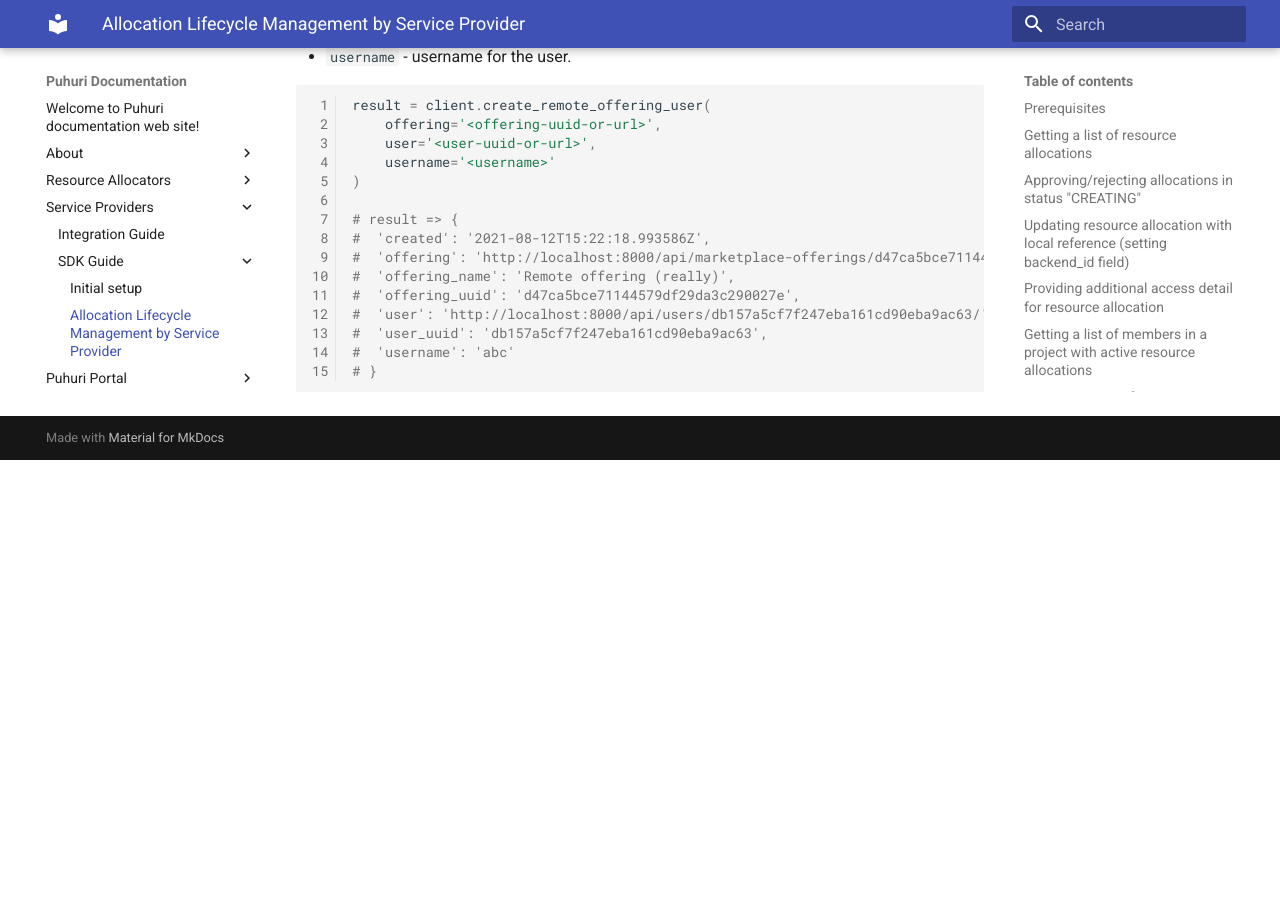
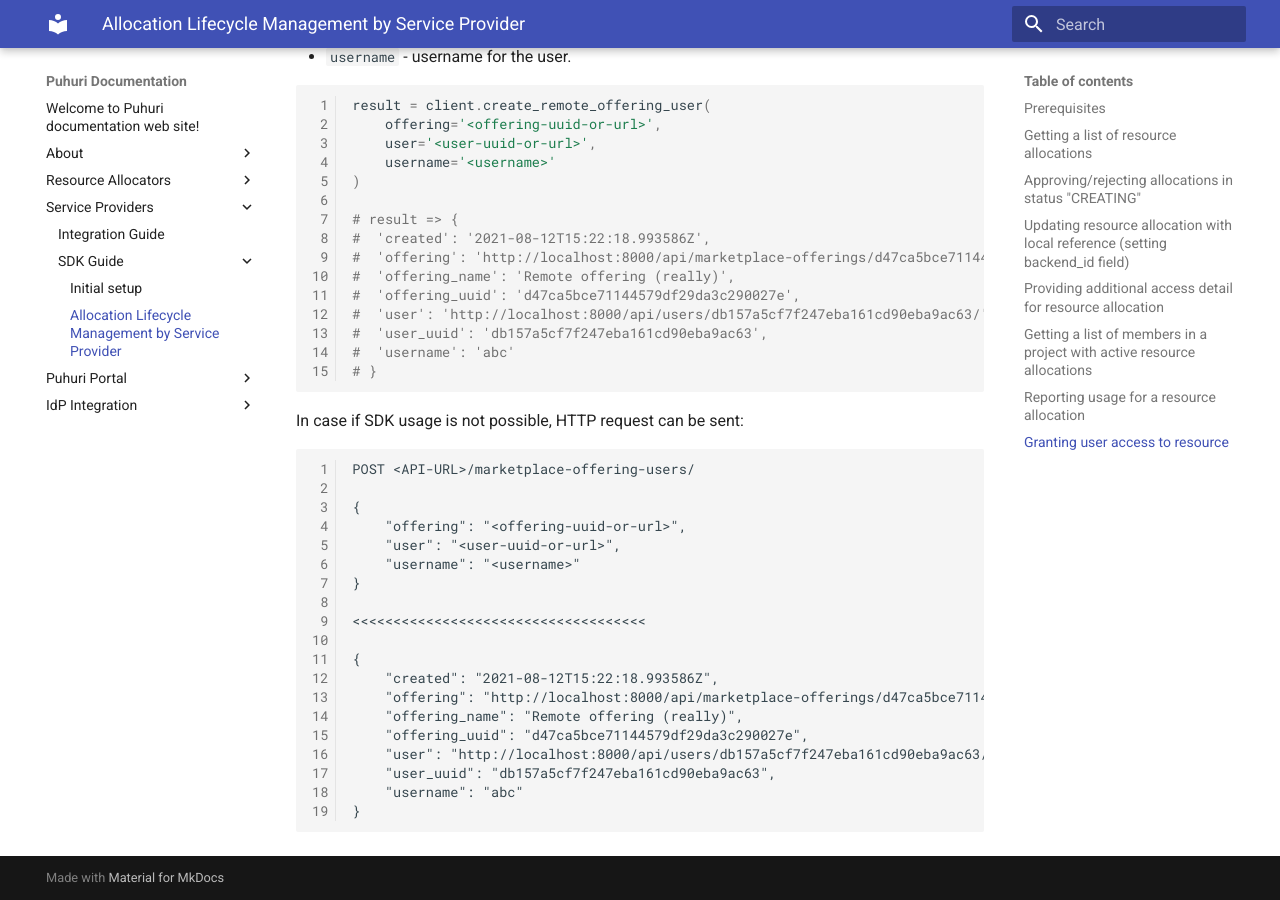
Before and after one commit to neicnordic/puhuri-web, an MkDocs documentation site: the page built from docs/SDK guide/allocation-management-sp.md, in a window 1280 px wide and 900 px high, scrolled down 4747 px. Built offline with MkDocs 1.6.1 and Material for MkDocs 9.7.7, drawn with Linux system fonts in a browser that asks for light colours; before the commit the page ends 5207 px from its top, so only the background shows below that.

Commit message:
Add HTTP example for access granting

````diff
--- a/docs/SDK guide/allocation-management-sp.md
+++ b/docs/SDK guide/allocation-management-sp.md
@@ -222,3 +222,27 @@ result = client.create_remote_offering_user(
 #  'username': 'abc'
 # }
 ```
+
+In case if SDK usage is not possible, HTTP request can be sent:
+
+```http
+POST <API-URL>/marketplace-offering-users/
+
+{
+    "offering": "<offering-uuid-or-url>",
+    "user": "<user-uuid-or-url>",
+    "username": "<username>"
+}
+
+<<<<<<<<<<<<<<<<<<<<<<<<<<<<<<<<<<<<
+
+{
+    "created": "2021-08-12T15:22:18.993586Z",
+    "offering": "http://localhost:8000/api/marketplace-offerings/d47ca5bce71144579df29da3c290027e/",
+    "offering_name": "Remote offering (really)",
+    "offering_uuid": "d47ca5bce71144579df29da3c290027e",
+    "user": "http://localhost:8000/api/users/db157a5cf7f247eba161cd90eba9ac63/",
+    "user_uuid": "db157a5cf7f247eba161cd90eba9ac63",
+    "username": "abc"
+}
+```
````
